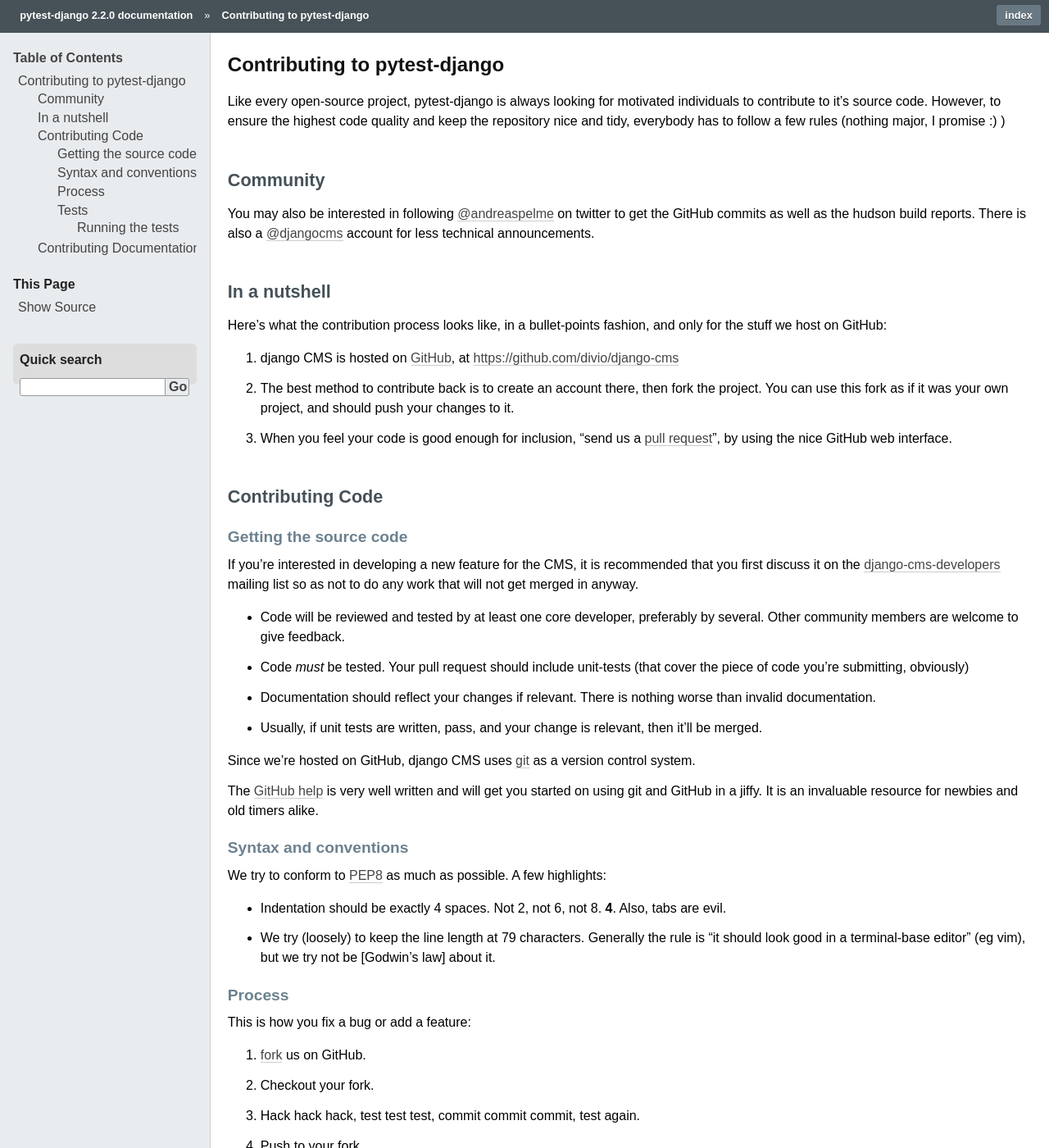
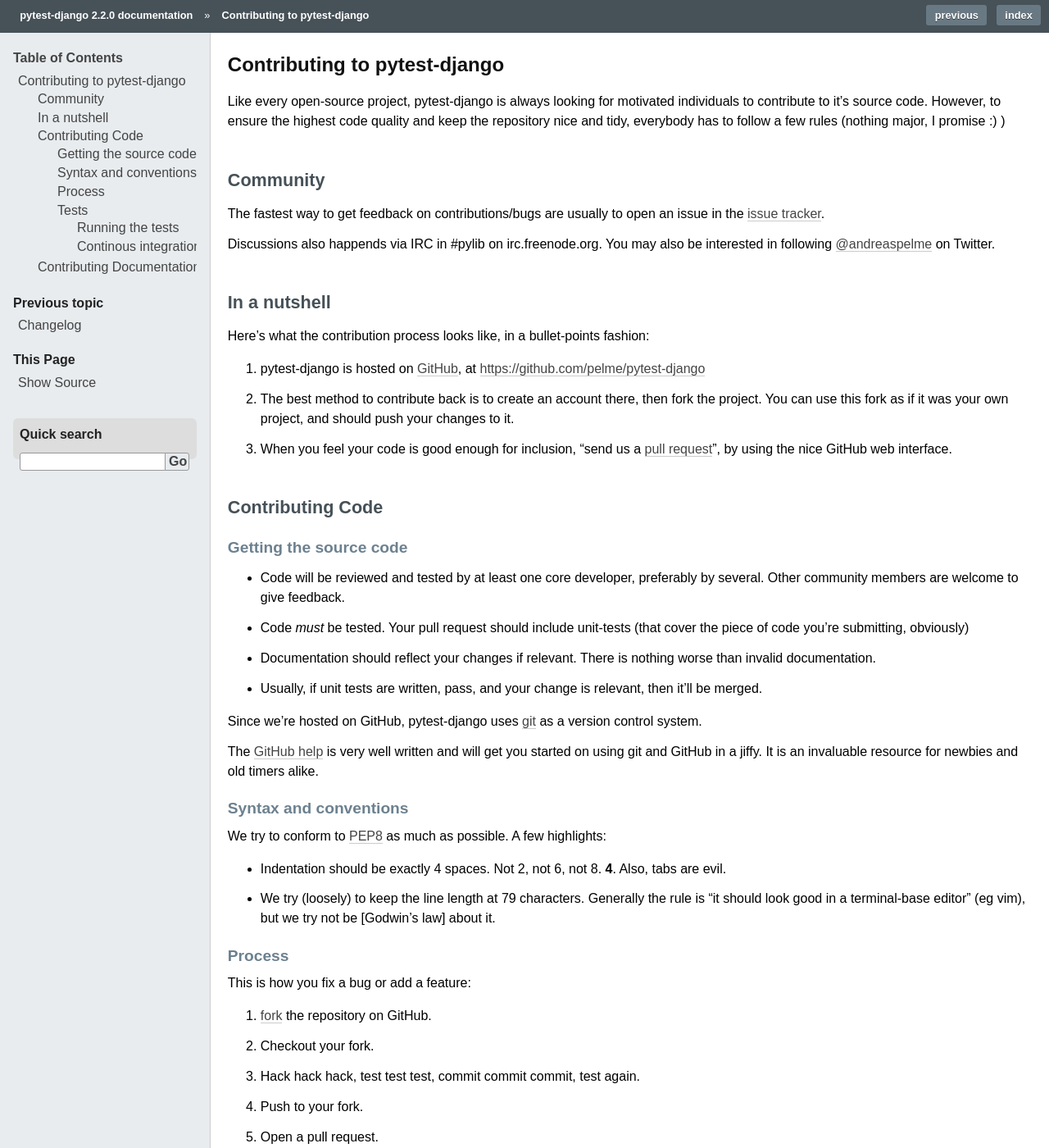
Before and after one commit to pytest-dev/pytest-django, a Sphinx documentation site: the page built from docs/contributing.rst, in a window 1280 px wide and 1400 px high. Shown: the whole window at 82% size. Built offline with Sphinx 7.4.7, drawn with Linux system fonts in a browser that asks for light colours; some of the changed text lies outside the part shown.

Commit message:
Updated the contribution page

```diff
--- a/docs/contributing.rst
+++ b/docs/contributing.rst
@@ -3,28 +3,28 @@
 #############################
 
 Like every open-source project, pytest-django is always looking for motivated
-individuals to contribute to it's source code.
-However, to ensure the highest code quality and keep the repository nice and
-tidy, everybody has to follow a few rules (nothing major, I promise :) )
+individuals to contribute to it's source code.  However, to ensure the highest
+code quality and keep the repository nice and tidy, everybody has to follow a
+few rules (nothing major, I promise :) )
 
 
 *********
 Community
 *********
 
-You may also be interested in following `@andreaspelme`_ on twitter to get the
-GitHub commits as well as the hudson build reports. There is also a `@djangocms`_
-account for less technical announcements.
+The fastest way to get feedback on contributions/bugs are usually to open an
+issue in the `issue tracker`_.
 
+Discussions also happends via IRC in #pylib on irc.freenode.org. You may also
+be interested in following `@andreaspelme`_ on Twitter.
 
 *************
 In a nutshell
 *************
 
-Here's what the contribution process looks like, in a bullet-points fashion, and
-only for the stuff we host on GitHub:
+Here's what the contribution process looks like, in a bullet-points fashion:
 
-#. django CMS is hosted on `GitHub`_, at https://github.com/divio/django-cms
+#. pytest-django is hosted on `GitHub`_, at https://github.com/pelme/pytest-django
 #. The best method to contribute back is to create an account there, then fork
    the project. You can use this fork as if it was your own project, and should
    push your changes to it.
@@ -41,10 +41,6 @@
 Getting the source code
 =======================
 
-If you're interested in developing a new feature for the CMS, it is recommended
-that you first discuss it on the `django-cms-developers`_  mailing list so as
-not to do any work that will not get merged in anyway.
-
 - Code will be reviewed and tested by at least one core developer, preferably
   by several. Other community members are welcome to give feedback.
 - Code *must* be tested. Your pull request should include unit-tests (that cover
@@ -54,7 +50,8 @@
 - Usually, if unit tests are written, pass, and your change is relevant, then
   it'll be merged.
 
-Since we're hosted on GitHub, django CMS uses `git`_ as a version control system.
+Since we're hosted on GitHub, pytest-django uses `git`_ as a version control
+system.
 
 The `GitHub help`_ is very well written and will get you started on using git
 and GitHub in a jiffy. It is an invaluable resource for newbies and old timers
@@ -78,7 +75,7 @@
 
 This is how you fix a bug or add a feature:
 
-#. `fork`_ us on GitHub.
+#. `fork`_ the repository on GitHub.
 #. Checkout your fork.
 #. Hack hack hack, test test test, commit commit commit, test again.
 #. Push to your fork.
@@ -97,13 +94,12 @@
 Generally tests should be:
 
 - Unitary (as much as possible). I.E. should test as much as possible only one
-  function/method/class. That's the
-  very definition of unit tests. Integration tests are interesting too
-  obviously, but require more time to maintain since they have a higher
-  probability of breaking.
+  function/method/class. That's the very definition of unit tests. Integration
+  tests are interesting too obviously, but require more time to maintain since
+  they have a higher probability of breaking.
 - Short running. No hard numbers here, but if your one test doubles the time it
-  takes for everybody to run them, it's probably an indication that you're doing
-  it wrong.
+  takes for everybody to run them, it's probably an indication that you're
+  doing it wrong.
 
 In a similar way to code, pull requests will be reviewed before pulling
 (obviously), and we encourage discussion via code review (everybody learns
@@ -112,24 +108,33 @@
 Running the tests
 -----------------
 
-To run the tests simply execute ``DJANGO_SETTINGS_MODULE=tests.settings py.test``
-from your shell. Make sure you have Django and py.test installed before running
-the tests.
+To run the tests simply execute ``py.test`` from your shell. Make sure you have
+Django and py.test installed before running the tests.
 
 A tox.ini file is available, which will run the tests for all supported Python
 and Django versions.
 
 
+Continous integration
+---------------------
+
+`Travis`_ is used to automatically run all tests against all supported versions
+of Python, Django and different database backends.
+
+The `pytest-django Travis`_ page shows the latest test run. Travis will
+automatically pick up pull requests, test them and report the result directly
+in the pull request.
+
 **************************
 Contributing Documentation
 **************************
 
-Perhaps considered "boring" by hard-core coders, documentation is sometimes even
-more important than code! This is what brings fresh blood to a project, and
-serves as a reference for old timers. On top of this, documentation is the one
-area where less technical people can help most - you just need to write a
-semi-decent English. People need to understand you. We don't care about style or
-correctness.
+Perhaps considered "boring" by hard-core coders, documentation is sometimes
+even more important than code! This is what brings fresh blood to a project,
+and serves as a reference for old timers. On top of this, documentation is the
+one area where less technical people can help most - you just need to write a
+semi-decent English. People need to understand you. We don't care about style
+or correctness.
 
 Documentation should be:
 
@@ -156,20 +161,21 @@
 
 .. note::
 
-  This very document is based on the contributing docs of the
-  `django CMS`_ project. Many thanks for allowing us to steal it!
+  This very document is based on the contributing docs of the `django CMS`_
+  project. Many thanks for allowing us to steal it!
 
 
-.. _fork: http://github.com/divio/django-cms
+.. _fork: https://github.com/pelme/pytest_django
+.. _issue tracker: https://github.com/pelme/pytest_django/issues
 .. _Sphinx: http://sphinx.pocoo.org/
 .. _PEP8: http://www.python.org/dev/peps/pep-0008/
-.. _django-cms-developers: http://groups.google.com/group/django-cms-developers
 .. _GitHub : http://www.github.com
 .. _GitHub help : http://help.github.com
 .. _freenode : http://freenode.net/
-.. _@djangocms: https://twitter.com/djangocms
 .. _@andreaspelme : https://twitter.com/andreaspelme
 .. _pull request : http://help.github.com/send-pull-requests/
 .. _git : http://git-scm.com/
 .. _restructuredText: http://docutils.sourceforge.net/docs/ref/rst/introduction.html
 .. _django CMS: https://www.django-cms.org/
+.. _Travis: https://travis-ci.org/
+.. _pytest-django Travis: https://travis-ci.org/pelme/pytest_django
--- a/docs/index.rst
+++ b/docs/index.rst
@@ -12,6 +12,7 @@
    helpers
    faq
    changelog
+   contributing
 
 Why would I use this instead of Django's manage.py test command?
 ================================================================
```
